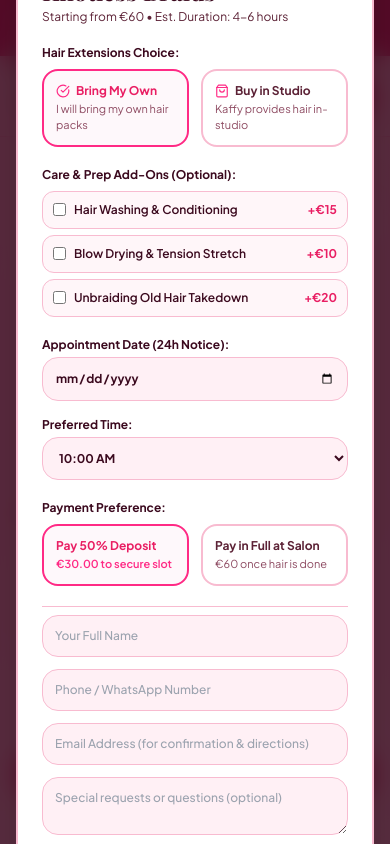
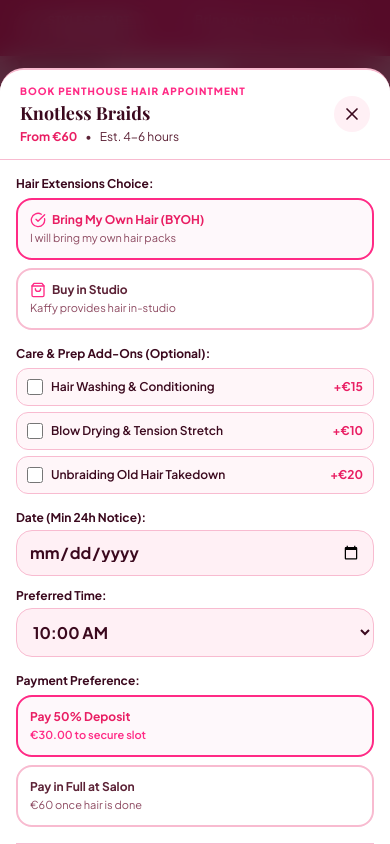
Before and after one commit to fitzaramide-dev/saloonkaffy, a Next.js app: page / in a window 390 px wide. Both pictures are taken after a click on the button "BOOK APPOINTMENT". Shown: the top 844 px of the page. Built offline with nearby package versions, Linux system fonts and the light colour scheme; a web font is replaced by a local one.

Commit message:
Optimize booking modal and kids consultation for mobile screens and prevent iOS auto-zoom

```diff
--- a/src/app/globals.css
+++ b/src/app/globals.css
@@ -8,10 +8,20 @@
   --background-end-rgb: 255, 240, 245;
 }
 
-body {
+html, body {
   color: rgb(var(--foreground-rgb));
   background: #FFF0F5;
   font-family: var(--font-jakarta), sans-serif;
+  overflow-x: hidden;
+  max-width: 100vw;
+  -webkit-overflow-scrolling: touch;
+}
+
+/* Prevent iOS Safari from auto-zooming inputs on mobile while keeping clean styling */
+@media screen and (max-width: 767px) {
+  input, select, textarea {
+    font-size: 16px !important;
+  }
 }
 
 /* Barbie & High-Glam Pink Styling */
--- a/src/app/layout.tsx
+++ b/src/app/layout.tsx
@@ -1,4 +1,4 @@
-import type { Metadata } from 'next';
+import type { Metadata, Viewport } from 'next';
 import { Playfair_Display, Plus_Jakarta_Sans } from 'next/font/google';
 import { ClerkProvider } from '@clerk/nextjs';
 import './globals.css';
@@ -20,6 +20,13 @@ export const metadata: Metadata = {
   description: "Malta's boutique pink penthouse hair studio specializing in knotless braids, Ghana weaving, box braids, weaves, and gentle kids hair.",
 };
 
+export const viewport: Viewport = {
+  width: 'device-width',
+  initialScale: 1,
+  maximumScale: 5,
+  viewportFit: 'cover',
+};
+
 export default function RootLayout({
   children,
 }: {
@@ -28,7 +35,7 @@ export default function RootLayout({
   return (
     <ClerkProvider>
       <html lang="en" className={`${playfair.variable} ${jakarta.variable} scroll-smooth`}>
-        <body className="bg-glam-page text-glam-plum font-sans antialiased selection:bg-glam-pink selection:text-white">
+        <body className="bg-glam-page text-glam-plum font-sans antialiased selection:bg-glam-pink selection:text-white overflow-x-hidden">
           {children}
         </body>
       </html>
--- a/src/app/page.tsx
+++ b/src/app/page.tsx
@@ -804,22 +804,43 @@ export default function HomePage() {
 
       {/* INTERACTIVE BOOKING MODAL */}
       {isBookingOpen && (
-        <div className="fixed inset-0 z-50 bg-glam-plum/85 backdrop-blur-md flex items-center justify-center p-4 overflow-y-auto">
-          <div className="relative max-w-xl w-full bg-white rounded-3xl overflow-hidden border-2 border-glam-border shadow-2xl p-6 sm:p-8 space-y-6 my-8">
+        <div className="fixed inset-0 z-50 bg-glam-plum/85 backdrop-blur-md flex items-end sm:items-center justify-center p-0 sm:p-4 overflow-y-auto overscroll-contain animate-in fade-in duration-200">
+          <div className="relative w-full sm:max-w-xl bg-white rounded-t-3xl sm:rounded-3xl overflow-hidden border-t-2 sm:border-2 border-glam-border shadow-2xl max-h-[92dvh] sm:max-h-[90vh] flex flex-col my-0 sm:my-auto">
+            {/* Sticky Modal Header */}
+            <div className="relative px-5 py-3.5 sm:px-6 sm:py-5 border-b border-glam-border bg-white flex items-center justify-between shrink-0">
+              <div className="pr-4">
+                <span className="text-[10px] uppercase tracking-widest text-glam-pink font-extrabold block">
+                  Book Penthouse Hair Appointment
+                </span>
+                <h3 className="font-serif text-lg sm:text-2xl font-bold text-glam-plum truncate max-w-[240px] sm:max-w-md">
+                  {selectedService.title}
+                </h3>
+                <div className="flex items-center gap-2 mt-0.5 text-xs text-glam-mocha">
+                  <span className="font-bold text-glam-pinkDark">From &euro;{selectedService.price}</span>
+                  <span>&bull;</span>
+                  <span>Est. {selectedService.duration}</span>
+                </div>
+              </div>
+
               <button
+                type="button"
                 onClick={() => setIsBookingOpen(false)}
-              className="absolute top-4 right-4 p-2 rounded-full bg-glam-page text-glam-plum hover:bg-glam-pink hover:text-white transition-colors"
+                className="w-9 h-9 rounded-full bg-glam-page text-glam-plum hover:bg-glam-pink hover:text-white transition-colors flex items-center justify-center shrink-0"
+                aria-label="Close"
               >
                 <X className="w-5 h-5" />
               </button>
+            </div>
 
+            {/* Scrollable Form Body */}
+            <div className="overflow-y-auto p-4 sm:p-6 space-y-4 sm:space-y-5 flex-1 overscroll-contain">
               {bookingSuccess ? (
-              <div className="text-center py-8 space-y-4">
+                <div className="text-center py-6 sm:py-8 space-y-4">
                   <div className="w-16 h-16 rounded-full bg-green-100 text-green-700 flex items-center justify-center mx-auto">
                     <CheckCircle2 className="w-10 h-10" />
                   </div>
-                <h3 className="font-serif text-3xl font-bold text-glam-plum">Booking Request Sent!</h3>
-                <p className="text-sm text-glam-mocha max-w-md mx-auto leading-relaxed">
+                  <h3 className="font-serif text-2xl sm:text-3xl font-bold text-glam-plum">Booking Request Sent!</h3>
+                  <p className="text-xs sm:text-sm text-glam-mocha max-w-md mx-auto leading-relaxed">
                     Thank you, <strong>{clientName}</strong>! Your appointment request for <strong>{selectedService.title}</strong> on <strong>{appointmentDate} at {appointmentTime}</strong> has been sent to Kaffy.
                   </p>
                   <div className="p-4 rounded-2xl bg-glam-page border border-glam-border text-xs text-glam-mocha text-left space-y-2">
@@ -830,23 +851,17 @@ export default function HomePage() {
                   </div>
                   <button
                     onClick={() => setIsBookingOpen(false)}
-                  className="px-8 py-3 rounded-full pink-gradient-btn text-white text-xs font-bold uppercase tracking-wider shadow-md"
+                    className="w-full sm:w-auto px-8 py-3.5 rounded-full pink-gradient-btn text-white text-xs font-bold uppercase tracking-wider shadow-md"
                   >
                     Done
                   </button>
                 </div>
               ) : (
-              <form onSubmit={handleBookingSubmit} className="space-y-5">
-                <div>
-                  <span className="text-[10px] uppercase tracking-widest text-glam-pink font-extrabold block">Step 1: Selected Style</span>
-                  <h3 className="font-serif text-2xl font-bold text-glam-plum">{selectedService.title}</h3>
-                  <p className="text-xs text-glam-mocha mt-0.5">Starting from &euro;{selectedService.price} &bull; Est. Duration: {selectedService.duration}</p>
-                </div>
-
+                <form onSubmit={handleBookingSubmit} className="space-y-4 sm:space-y-5">
                   {/* Hair Extensions Option */}
-                <div className="space-y-2">
+                  <div className="space-y-1.5">
                     <label className="text-xs font-bold text-glam-plum block">Hair Extensions Choice:</label>
-                  <div className="grid grid-cols-2 gap-3 text-xs">
+                    <div className="grid grid-cols-1 sm:grid-cols-2 gap-2 sm:gap-3 text-xs">
                       <button
                         type="button"
                         onClick={() => setHairOption('byoh')}
@@ -857,9 +872,9 @@ export default function HomePage() {
                         }`}
                       >
                         <div className="flex items-center gap-1.5 font-bold mb-0.5">
-                        <CheckCircle className="w-3.5 h-3.5 text-glam-pink" /> Bring My Own
+                          <CheckCircle className="w-4 h-4 text-glam-pink" /> Bring My Own Hair (BYOH)
                         </div>
-                      <span className="text-[11px] font-normal text-glam-muted">I will bring my own hair packs</span>
+                        <span className="text-[11px] font-normal text-glam-muted block">I will bring my own hair packs</span>
                       </button>
 
                       <button
@@ -872,15 +887,15 @@ export default function HomePage() {
                         }`}
                       >
                         <div className="flex items-center gap-1.5 font-bold mb-0.5">
-                        <ShoppingBag className="w-3.5 h-3.5 text-glam-pink" /> Buy in Studio
+                          <ShoppingBag className="w-4 h-4 text-glam-pink" /> Buy in Studio
                         </div>
-                      <span className="text-[11px] font-normal text-glam-muted">Kaffy provides hair in-studio</span>
+                        <span className="text-[11px] font-normal text-glam-muted block">Kaffy provides hair in-studio</span>
                       </button>
                     </div>
                   </div>
 
                   {/* Care & Prep Add-ons */}
-                <div className="space-y-2">
+                  <div className="space-y-1.5">
                     <label className="text-xs font-bold text-glam-plum block">Care & Prep Add-Ons (Optional):</label>
                     <div className="space-y-1.5 text-xs">
                       {[
@@ -894,7 +909,7 @@ export default function HomePage() {
                               type="checkbox"
                               checked={selectedAddons.includes(addon.name)}
                               onChange={() => toggleAddon(addon.name)}
-                            className="rounded border-glam-border text-glam-pink focus:ring-glam-pink"
+                              className="w-4 h-4 rounded border-glam-border text-glam-pink focus:ring-glam-pink"
                             />
                             {addon.name}
                           </span>
@@ -905,16 +920,16 @@ export default function HomePage() {
                   </div>
 
                   {/* Date & Time Picker (24h rule) */}
-                <div className="grid grid-cols-1 sm:grid-cols-2 gap-4">
+                  <div className="grid grid-cols-1 sm:grid-cols-2 gap-3 sm:gap-4">
                     <div>
-                    <label className="text-xs font-bold text-glam-plum block mb-1">Appointment Date (24h Notice):</label>
+                      <label className="text-xs font-bold text-glam-plum block mb-1">Date (Min 24h Notice):</label>
                       <input
                         type="date"
                         required
                         min={tomorrow}
                         value={appointmentDate}
                         onChange={(e) => setAppointmentDate(e.target.value)}
-                      className="w-full p-3 rounded-2xl border border-glam-border bg-glam-page text-xs font-bold text-glam-plum focus:outline-none focus:border-glam-pink"
+                        className="w-full p-3 rounded-2xl border border-glam-border bg-glam-page text-xs sm:text-xs font-bold text-glam-plum focus:outline-none focus:border-glam-pink"
                       />
                     </div>
                     <div>
@@ -922,7 +937,7 @@ export default function HomePage() {
                       <select
                         value={appointmentTime}
                         onChange={(e) => setAppointmentTime(e.target.value)}
-                      className="w-full p-3 rounded-2xl border border-glam-border bg-glam-page text-xs font-bold text-glam-plum focus:outline-none focus:border-glam-pink"
+                        className="w-full p-3 rounded-2xl border border-glam-border bg-glam-page text-xs sm:text-xs font-bold text-glam-plum focus:outline-none focus:border-glam-pink"
                       >
                         <option value="09:00">09:00 AM</option>
                         <option value="10:00">10:00 AM</option>
@@ -935,9 +950,9 @@ export default function HomePage() {
                   </div>
 
                   {/* Payment Option Selection */}
-                <div className="space-y-2">
+                  <div className="space-y-1.5">
                     <label className="text-xs font-bold text-glam-plum block">Payment Preference:</label>
-                  <div className="grid grid-cols-2 gap-3 text-xs">
+                    <div className="grid grid-cols-1 sm:grid-cols-2 gap-2 sm:gap-3 text-xs">
                       <button
                         type="button"
                         onClick={() => setPaymentChoice('deposit_50')}
@@ -971,23 +986,23 @@ export default function HomePage() {
                   </div>
 
                   {/* Client Contact Details */}
-                <div className="space-y-3 pt-2 border-t border-glam-border">
-                  <div className="grid grid-cols-1 sm:grid-cols-2 gap-3">
+                  <div className="space-y-2.5 pt-2 border-t border-glam-border">
+                    <div className="grid grid-cols-1 sm:grid-cols-2 gap-2.5">
                       <input
                         type="text"
                         required
                         placeholder="Your Full Name"
                         value={clientName}
                         onChange={(e) => setClientName(e.target.value)}
-                      className="p-3 rounded-2xl border border-glam-border bg-glam-page text-xs font-medium text-glam-plum focus:outline-none focus:border-glam-pink"
+                        className="p-3 rounded-2xl border border-glam-border bg-glam-page text-xs sm:text-xs font-medium text-glam-plum focus:outline-none focus:border-glam-pink"
                       />
                       <input
                         type="tel"
                         required
-                      placeholder="Phone / WhatsApp Number"
+                        placeholder="Phone / WhatsApp (+356...)"
                         value={clientPhone}
                         onChange={(e) => setClientPhone(e.target.value)}
-                      className="p-3 rounded-2xl border border-glam-border bg-glam-page text-xs font-medium text-glam-plum focus:outline-none focus:border-glam-pink"
+                        className="p-3 rounded-2xl border border-glam-border bg-glam-page text-xs sm:text-xs font-medium text-glam-plum focus:outline-none focus:border-glam-pink"
                       />
                     </div>
                     <input
@@ -996,21 +1011,21 @@ export default function HomePage() {
                       placeholder="Email Address (for confirmation & directions)"
                       value={clientEmail}
                       onChange={(e) => setClientEmail(e.target.value)}
-                    className="w-full p-3 rounded-2xl border border-glam-border bg-glam-page text-xs font-medium text-glam-plum focus:outline-none focus:border-glam-pink"
+                      className="w-full p-3 rounded-2xl border border-glam-border bg-glam-page text-xs sm:text-xs font-medium text-glam-plum focus:outline-none focus:border-glam-pink"
                     />
                     <textarea
                       rows={2}
-                    placeholder="Special requests or questions (optional)"
+                      placeholder="Special requests or hair questions (optional)"
                       value={bookingNotes}
                       onChange={(e) => setBookingNotes(e.target.value)}
-                    className="w-full p-3 rounded-2xl border border-glam-border bg-glam-page text-xs font-medium text-glam-plum focus:outline-none focus:border-glam-pink"
+                      className="w-full p-3 rounded-2xl border border-glam-border bg-glam-page text-xs sm:text-xs font-medium text-glam-plum focus:outline-none focus:border-glam-pink"
                     ></textarea>
                   </div>
 
                   <button
                     type="submit"
                     disabled={bookingLoading}
-                  className="w-full py-4 rounded-full pink-gradient-btn text-white text-xs font-bold uppercase tracking-wider shadow-lg hover:shadow-xl transition-all disabled:opacity-50"
+                    className="w-full py-4 rounded-full pink-gradient-btn text-white text-xs sm:text-sm font-bold uppercase tracking-wider shadow-lg hover:shadow-xl transition-all disabled:opacity-50"
                   >
                     {bookingLoading ? 'Sending Request...' : 'Confirm & Request Appointment'}
                   </button>
@@ -1018,55 +1033,66 @@ export default function HomePage() {
               )}
             </div>
           </div>
+        </div>
       )}
 
       {/* KIDS CONSULTATION MODAL */}
       {isKidsModalOpen && (
-        <div className="fixed inset-0 z-50 bg-glam-plum/85 backdrop-blur-md flex items-center justify-center p-4 overflow-y-auto">
-          <div className="relative max-w-lg w-full bg-white rounded-3xl overflow-hidden border-2 border-glam-border shadow-2xl p-6 sm:p-8 space-y-6 my-8">
+        <div className="fixed inset-0 z-50 bg-glam-plum/85 backdrop-blur-md flex items-end sm:items-center justify-center p-0 sm:p-4 overflow-y-auto overscroll-contain animate-in fade-in duration-200">
+          <div className="relative w-full sm:max-w-lg bg-white rounded-t-3xl sm:rounded-3xl overflow-hidden border-t-2 sm:border-2 border-glam-border shadow-2xl max-h-[92dvh] sm:max-h-[85vh] flex flex-col my-0 sm:my-auto">
+            {/* Sticky Kids Header */}
+            <div className="relative px-5 py-3.5 sm:px-6 sm:py-5 border-b border-glam-border bg-white flex items-center justify-between shrink-0">
+              <div className="pr-4">
+                <div className="inline-flex items-center gap-1.5 px-2.5 py-0.5 rounded-full bg-pink-100 text-glam-pinkDark text-[11px] font-bold mb-1">
+                  <Baby className="w-3.5 h-3.5" /> Gentle Kids Care
+                </div>
+                <h3 className="font-serif text-lg sm:text-2xl font-bold text-glam-plum">
+                  Kids Hair Consultation Call
+                </h3>
+              </div>
+
               <button
+                type="button"
                 onClick={() => setIsKidsModalOpen(false)}
-              className="absolute top-4 right-4 p-2 rounded-full bg-glam-page text-glam-plum hover:bg-glam-pink hover:text-white transition-colors"
+                className="w-9 h-9 rounded-full bg-glam-page text-glam-plum hover:bg-glam-pink hover:text-white transition-colors flex items-center justify-center shrink-0"
+                aria-label="Close"
               >
                 <X className="w-5 h-5" />
               </button>
+            </div>
 
+            {/* Scrollable Kids Body */}
+            <div className="overflow-y-auto p-4 sm:p-6 space-y-4 flex-1 overscroll-contain">
               {kidsSuccess ? (
                 <div className="text-center py-6 space-y-4">
                   <div className="w-16 h-16 rounded-full bg-pink-100 text-glam-pinkDark flex items-center justify-center mx-auto">
                     <Baby className="w-8 h-8" />
                   </div>
                   <h3 className="font-serif text-2xl font-bold text-glam-plum">Consultation Request Received!</h3>
-                <p className="text-sm text-glam-mocha max-w-sm mx-auto">
+                  <p className="text-xs sm:text-sm text-glam-mocha max-w-sm mx-auto">
                     Thank you, <strong>{parentName}</strong>! Kaffy has received your request and will call or WhatsApp you shortly to discuss pricing and schedule your child's appointment.
                   </p>
                   <button
                     onClick={() => setIsKidsModalOpen(false)}
-                  className="px-6 py-2.5 rounded-full pink-gradient-btn text-white text-xs font-bold uppercase tracking-wider"
+                    className="w-full sm:w-auto px-6 py-2.5 rounded-full pink-gradient-btn text-white text-xs font-bold uppercase tracking-wider"
                   >
                     Done
                   </button>
                 </div>
               ) : (
-              <form onSubmit={handleKidsSubmit} className="space-y-4">
-                <div className="space-y-1">
-                  <div className="inline-flex items-center gap-1.5 px-3 py-1 rounded-full bg-pink-100 text-glam-pinkDark text-xs font-bold">
-                    <Baby className="w-3.5 h-3.5" /> Gentle Kids Care
-                  </div>
-                  <h3 className="font-serif text-2xl font-bold text-glam-plum">Kids Hair Consultation Call</h3>
+                <form onSubmit={handleKidsSubmit} className="space-y-3.5">
                   <p className="text-xs text-glam-mocha leading-relaxed">
                     Because young scalps are sensitive, Kaffy discusses child age, hair length, and desired styles with parents first before setting a custom price and time.
                   </p>
-                </div>
 
-                <div className="space-y-3 pt-2">
+                  <div className="space-y-2.5 pt-1">
                     <input
                       type="text"
                       required
                       placeholder="Parent's Name"
                       value={parentName}
                       onChange={(e) => setParentName(e.target.value)}
-                    className="w-full p-3 rounded-2xl border border-glam-border bg-glam-page text-xs font-medium text-glam-plum focus:outline-none focus:border-glam-pink"
+                      className="w-full p-3 rounded-2xl border border-glam-border bg-glam-page text-xs sm:text-xs font-medium text-glam-plum focus:outline-none focus:border-glam-pink"
                     />
                     <input
                       type="tel"
@@ -1074,14 +1100,14 @@ export default function HomePage() {
                       placeholder="Phone Number for Call / WhatsApp"
                       value={parentPhone}
                       onChange={(e) => setParentPhone(e.target.value)}
-                    className="w-full p-3 rounded-2xl border border-glam-border bg-glam-page text-xs font-medium text-glam-plum focus:outline-none focus:border-glam-pink"
+                      className="w-full p-3 rounded-2xl border border-glam-border bg-glam-page text-xs sm:text-xs font-medium text-glam-plum focus:outline-none focus:border-glam-pink"
                     />
                     <input
                       type="email"
                       placeholder="Parent's Email Address (optional)"
                       value={parentEmail}
                       onChange={(e) => setParentEmail(e.target.value)}
-                    className="w-full p-3 rounded-2xl border border-glam-border bg-glam-page text-xs font-medium text-glam-plum focus:outline-none focus:border-glam-pink"
+                      className="w-full p-3 rounded-2xl border border-glam-border bg-glam-page text-xs sm:text-xs font-medium text-glam-plum focus:outline-none focus:border-glam-pink"
                     />
                     <input
                       type="text"
@@ -1089,14 +1115,14 @@ export default function HomePage() {
                       placeholder="Child's Age (e.g. 4 years old)"
                       value={childAge}
                       onChange={(e) => setChildAge(e.target.value)}
-                    className="w-full p-3 rounded-2xl border border-glam-border bg-glam-page text-xs font-medium text-glam-plum focus:outline-none focus:border-glam-pink"
+                      className="w-full p-3 rounded-2xl border border-glam-border bg-glam-page text-xs sm:text-xs font-medium text-glam-plum focus:outline-none focus:border-glam-pink"
                     />
                     <textarea
                       rows={2}
-                    placeholder="Desired hairstyle, beads, or scalp notes (e.g. tender scalp, braided ponytail with beads)"
+                      placeholder="Desired hairstyle, beads, or scalp notes"
                       value={desiredStyle}
                       onChange={(e) => setDesiredStyle(e.target.value)}
-                    className="w-full p-3 rounded-2xl border border-glam-border bg-glam-page text-xs font-medium text-glam-plum focus:outline-none focus:border-glam-pink"
+                      className="w-full p-3 rounded-2xl border border-glam-border bg-glam-page text-xs sm:text-xs font-medium text-glam-plum focus:outline-none focus:border-glam-pink"
                     ></textarea>
                   </div>
 
@@ -1109,6 +1135,7 @@ export default function HomePage() {
                   </button>
                 </form>
               )}
+            </div>
           </div>
         </div>
       )}
```
Lines whose indentation alone changed are shown as unchanged.
